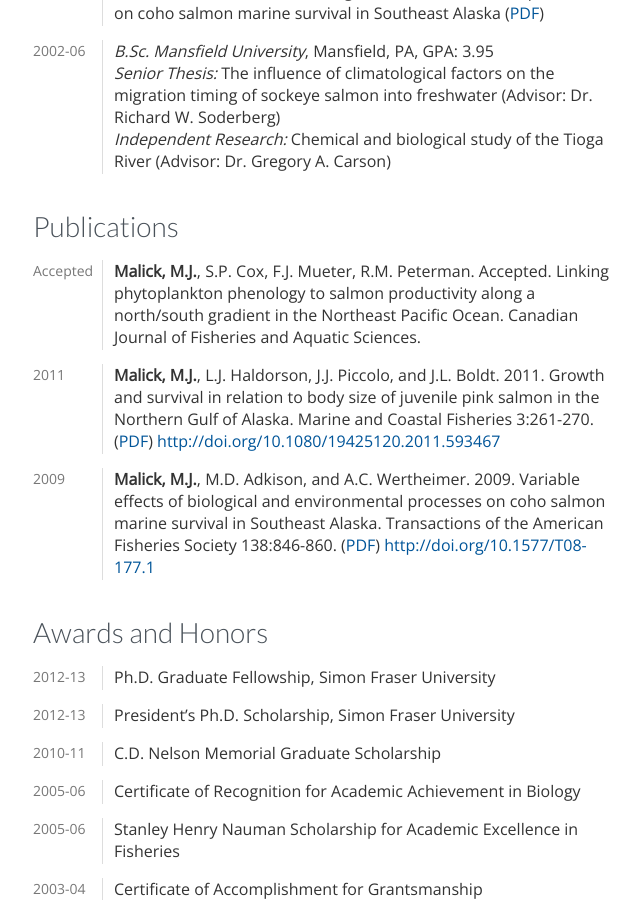
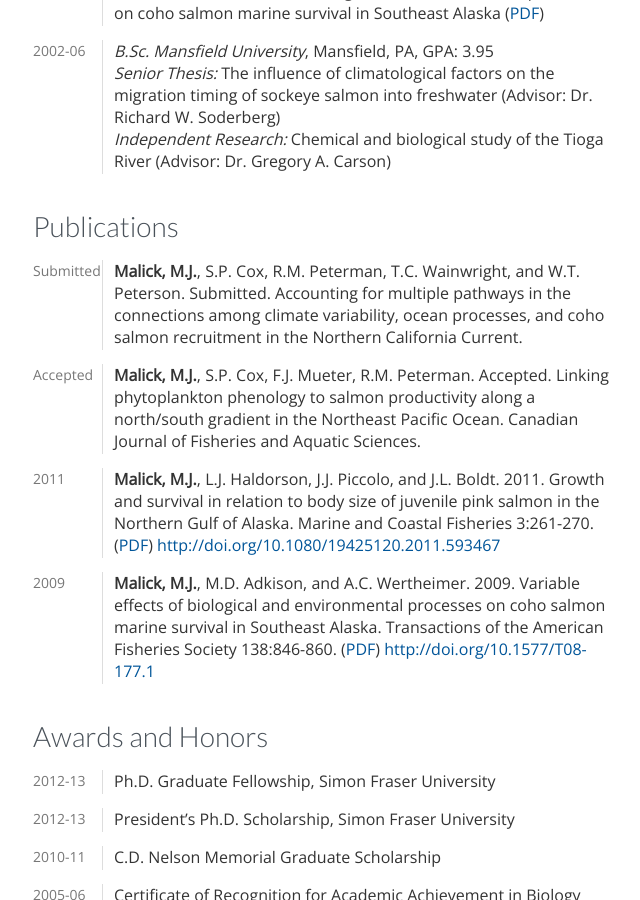
Before and after one commit to michaelmalick/michaelmalick.github.io, a Jekyll site: the page built from cv/index.md, in a window 1280 px wide and 900 px high, scrolled down 448 px. Shown: the whole window, without its empty margins (437-1077 px from the left). Built offline with Jekyll 4.4.1, drawn with Linux system fonts in a browser that asks for light colours; Markdown is read by kramdown in place of the engine named in the settings.

Commit message:
Added BN pub to CV

```diff
--- a/cv/index.md
+++ b/cv/index.md
@@ -45,6 +45,12 @@ Education
 
 Publications
 ------
+
+Submitted
+:   **Malick, M.J.**, S.P. Cox, R.M. Peterman, T.C. Wainwright, and W.T.
+    Peterson. Submitted.  Accounting for multiple pathways in the connections
+    among climate variability, ocean processes, and coho salmon recruitment in
+    the Northern California Current.
 
 Accepted
 :   **Malick, M.J.**, S.P. Cox, F.J. Mueter, R.M. Peterman. Accepted. Linking
```
Also changed, not shown: cv/malick-cv.md (+6 -0 lines).
